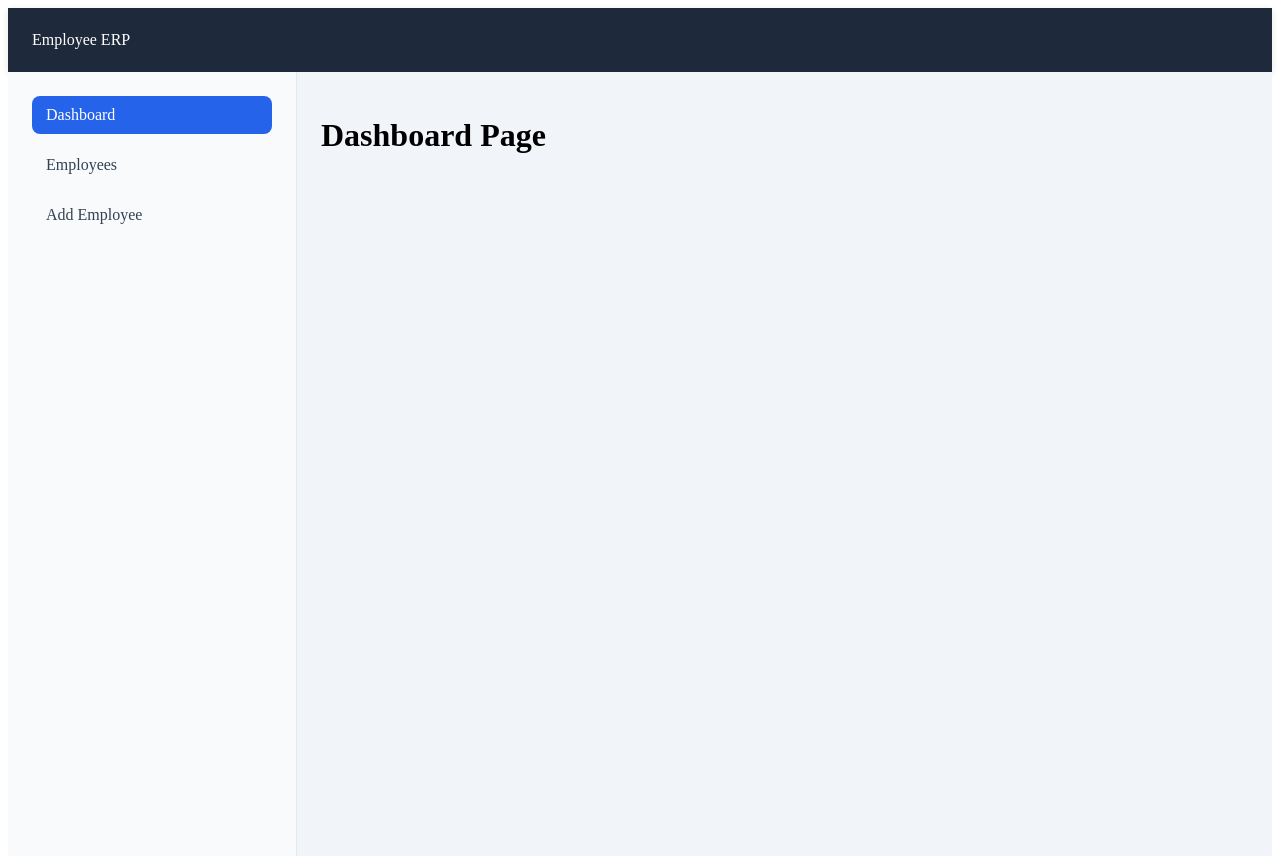
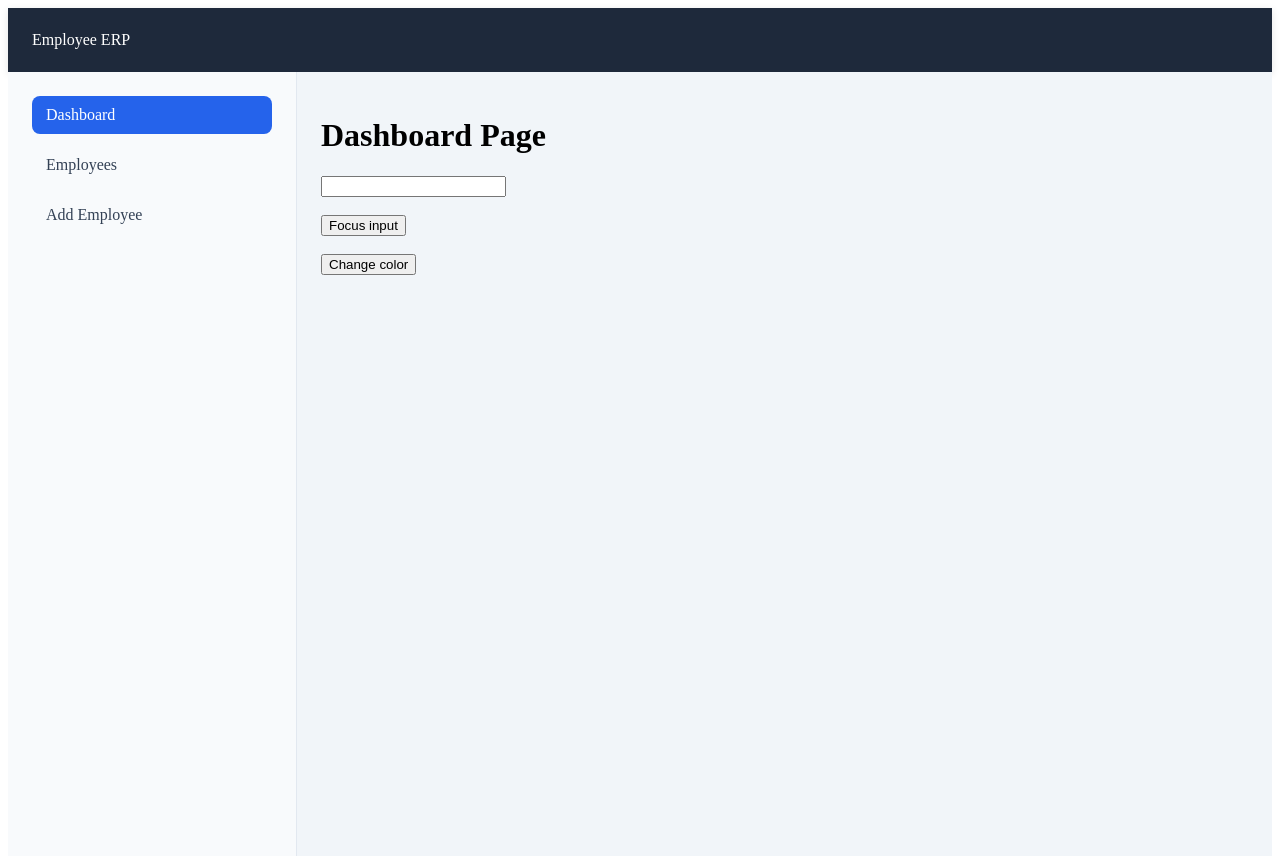
Before and after one commit to Saif-Ali-Warsi/emp-erp, a React (Vite) app in the folder emp-erp/: page /dashboard in a window 1280 px wide. Built offline with nearby package versions, Linux system fonts and the light colour scheme; sample sign-in values are in the browser's storage.

Commit message:
useRef play with examples

```diff
--- a/emp-erp/src/features/dashboard/pages/Dashboard.tsx
+++ b/emp-erp/src/features/dashboard/pages/Dashboard.tsx
@@ -1,7 +1,12 @@
+import UseRefTest from "@/features/playground/UseRefDemo";
+
+
 function Dashboard() {
   return (
     <>
       <h1>Dashboard Page</h1>
+
+      <UseRefTest></UseRefTest>
     </>
   );
 }
--- /dev/null
+++ b/emp-erp/src/features/playground/UseRefDemo.tsx
@@ -0,0 +1,31 @@
+import { useRef } from "react";
+
+function UseRefTest() {
+  const inputRef = useRef<HTMLInputElement>(null);
+  const buttonRef = useRef<HTMLButtonElement>(null);
+
+  return (
+    <>
+      <input ref={inputRef} />
+
+      <br />
+      <br />
+
+      <button ref={buttonRef} onClick={() => inputRef.current?.focus()}>
+        Focus input
+      </button>
+         <br />
+      <br />
+      <button
+        onClick={() =>
+          buttonRef.current &&
+          (buttonRef.current.style.backgroundColor = "lightblue")
+        }
+      >
+        Change color
+      </button>
+    </>
+  );
+}
+
+export default UseRefTest;
```
